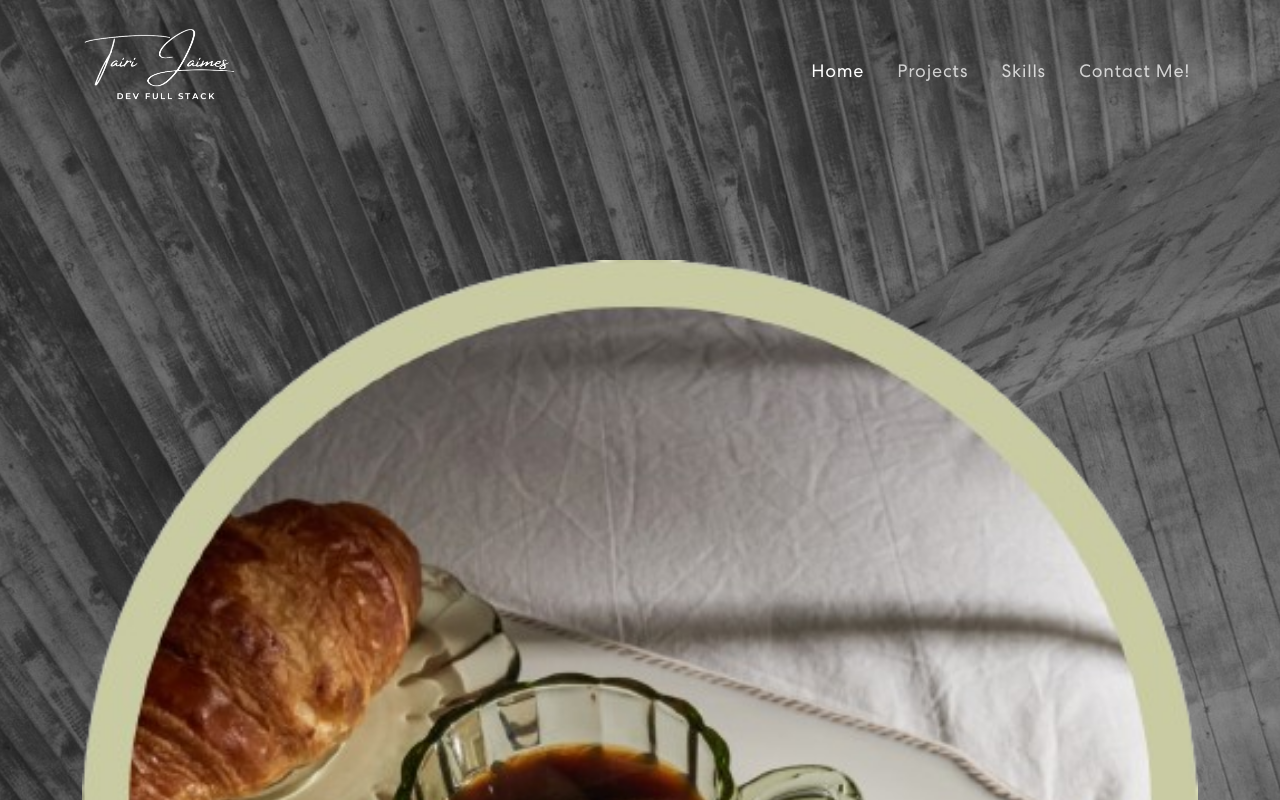
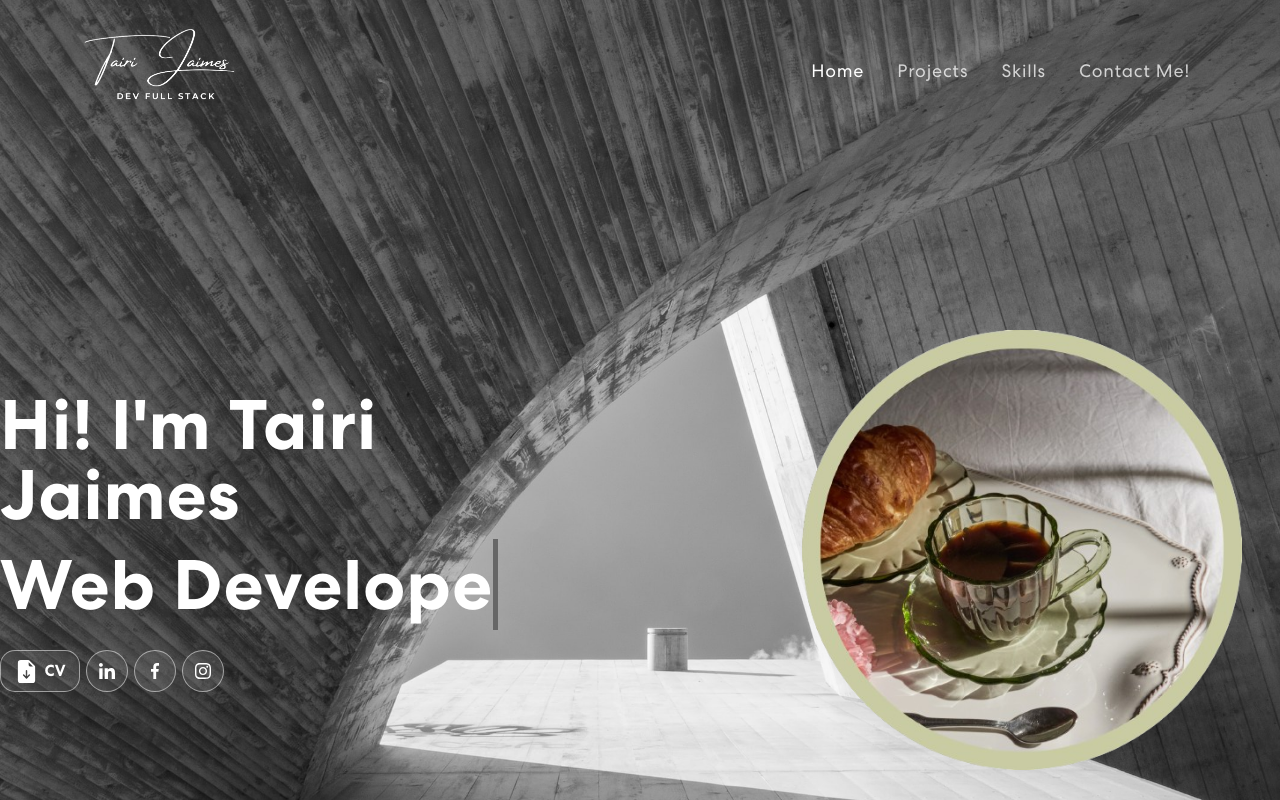
Before and after one commit to TJaimes/professional-portfolio, a React (Create React App) app: page / in a window 1280 px wide. Shown: the top 800 px of the page. Built offline with nearby package versions, Linux system fonts and the light colour scheme.

Commit message:
Modificacion de diseño

```diff
--- a/src/components/Banner.js
+++ b/src/components/Banner.js
@@ -1,7 +1,11 @@
 import {useState, useEffect } from "react";
 import { Container, Row, Col } from "react-bootstrap"
+import { FileEarmarkArrowDownFill } from "react-bootstrap-icons";
 import meHeader from "../assets/img/meBanner.png";
 import headerPrueba from "../assets/img/imgPrueba.png";
+import navIcon1 from "../assets/img/nav-icon1.svg";
+import navIcon2 from "../assets/img/nav-icon2.svg";
+import navIcon3 from "../assets/img/nav-icon3.svg";
 
 export const Banner = () => {
     const [loopNum, setLoopNum] = useState(0);
@@ -11,6 +15,17 @@ export const Banner = () => {
     const [index, setIndex] = useState(1);
     const toRotate = [ "Web Developer", "Web Full-Stack", "Back-End Developer" ];
     const period = 2000;
+
+    const handleDownload = (e) =>{
+        e.preventDefault();
+
+        const link = document.createElement('a');
+        link.href = process.env.PUBLIC_URL + '/CV-TairiJaimes.pdf';
+        link.download = 'CV-TairiJaimes.pdf';
+        document.body.appendChild(link);
+        link.click();
+        document.body.removeChild(link);
+    };
 
     useEffect(() => {
         let ticker = setInterval(() => {
@@ -47,15 +62,37 @@ export const Banner = () => {
 
     return (
         <section className="banner" id="home">
-            <Container>
-                <Row className="aligh-items-center">
-                    <div>
+            <Row>
+                <Col sm={6} md={6}>
+                    <div className="header-container">
+                        <div className="header">
+                            <h1>Hi! I'm Tairi Jaimes</h1>
+                            <h1><span className="txt-rotate" dataPeriod="1000" data-rotate='[ "Web Developer", "Web Designer", "UI/UX Designer" ]'><span className="wrap">{text}</span></span></h1>
+                        </div>
+                        <div className="social-icon">
+                            <div className="header-icon">
+                                <div className="cv-icon">
+                                    <a href="#" onClick={handleDownload}><FileEarmarkArrowDownFill/>CV</a>
+                                </div>
+                                <a href="https://www.linkedin.com/in/dev-tairi-jaimes" target="_blank" rel="noopener noreferrer">
+                                    <img src={navIcon1}/>
+                                </a>
+                                <a href="https://www.facebook.com/tairiraquel.jaimessalazar" target="_blank" rel="noopener noreferrer">
+                                    <img src={navIcon2}/>
+                                </a>
+                                <a href="https://www.instagram.com/z_jms/" target="_blank" rel="noopener noreferrer">
+                                    <img src={navIcon3}/>
+                                </a>
+                            </div>
+                        </div>
+                    </div>
+                </Col>
+                <Col sm={6} md={6}>
+                    <div className="header">
                         <img src={headerPrueba} alt="Header Img"/>
-                        <h1>Hi! I'm Tairi Jaimes</h1>
-                        <h1><span className="txt-rotate" dataPeriod="1000" data-rotate='[ "Web Developer", "Web Designer", "UI/UX Designer" ]'><span className="wrap">{text}</span></span></h1>
-                        </div>
-                </Row>
-            </Container>
+                    </div>
+                </Col>
+            </Row>
         </section>
     )
 }
```
